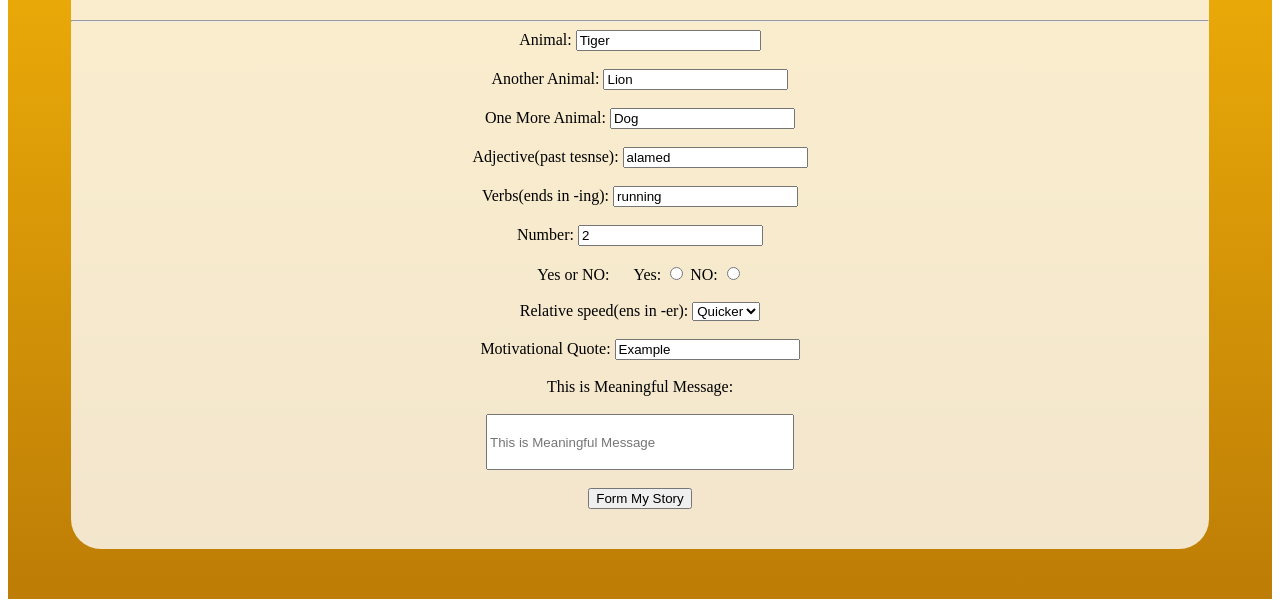
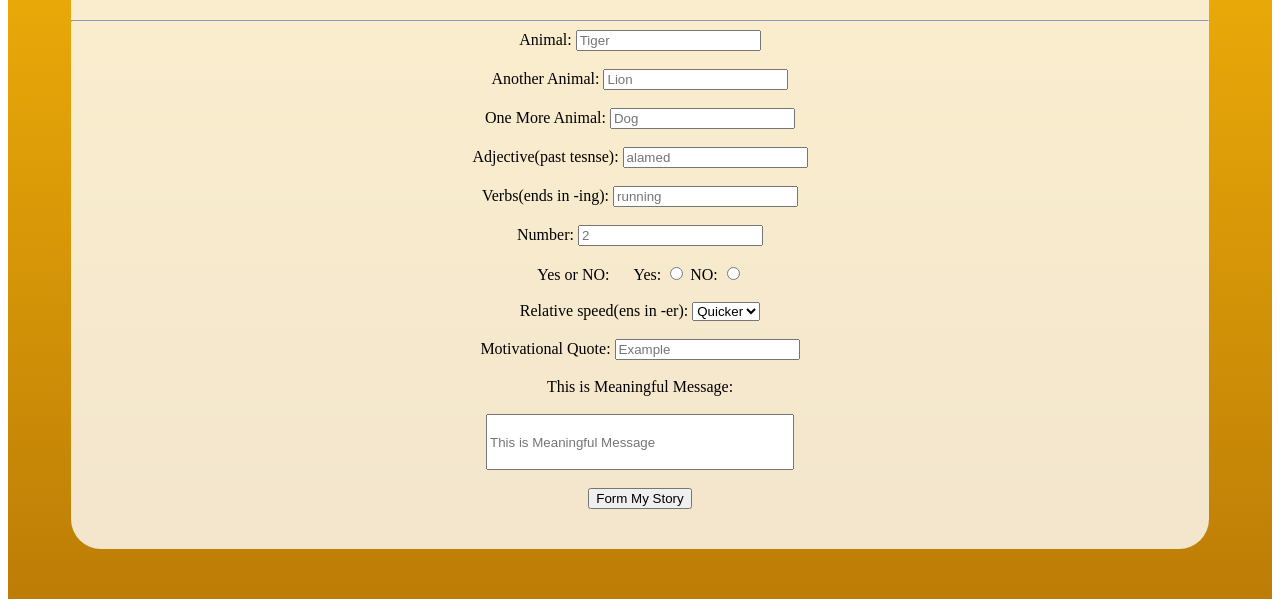
Before and after one commit to danish-CEDC0SS/StoryTelling, a plain HTML site: page index.html in a window 1280 px wide. Shown: the part 246-853 px from the top of the page. Drawn offline with Linux system fonts and the light colour scheme.

Commit message:
Update index.html

```diff
--- a/index.html
+++ b/index.html
@@ -19,22 +19,22 @@
             <hr>
             <form action="story.html">
                 <label>Animal:</label>
-                <input type="text" value="Tiger" id="anima1"><br> <br>
+                <input type="text" placeholder="Tiger" id="anima1"><br> <br>
 
                 <label>Another Animal:</label>
-                <input type="text" value="Lion" id="animal2"><br> <br>
+                <input type="text" placeholder="Lion" id="animal2"><br> <br>
 
                 <label>One More Animal:</label>
-                <input type="text" value="Dog" id="animal3"><br> <br>
+                <input type="text" placeholder="Dog" id="animal3"><br> <br>
 
                 <label>Adjective(past tesnse):</label>
-                <input type="text" value="alamed" id="a1"><br> <br>
+                <input type="text" placeholder="alamed" id="a1"><br> <br>
 
                 <label>Verbs(ends in -ing):</label>
-                <input type="text" value="running" id="verb1"><br> <br>
+                <input type="text" placeholder="running" id="verb1"><br> <br>
 
                 <label>Number:</label>
-                <input type="text" value="2" id="hrs"><br> <br>
+                <input type="text" placeholder="2" id="hrs"><br> <br>
 
                 <label>Yes or NO: </label>
                 <label> &nbsp; &nbsp; &nbsp;Yes:</label>
@@ -48,7 +48,7 @@
                 </select><br> <br>
 
                 <label>Motivational Quote:</label>
-                <input type="text" name="fname" value="Example" id="quo"><br> <br>
+                <input type="text" name="fname" placeholder="Example" id="quo"><br> <br>
 
                 <label>This is Meaningful Message:</label> <br> <br>
                 <input type="text" name="message" id="msg" placeholder="This is Meaningful Message" style="width: 300px; height: 50px;"></textarea><br> <br>
```
